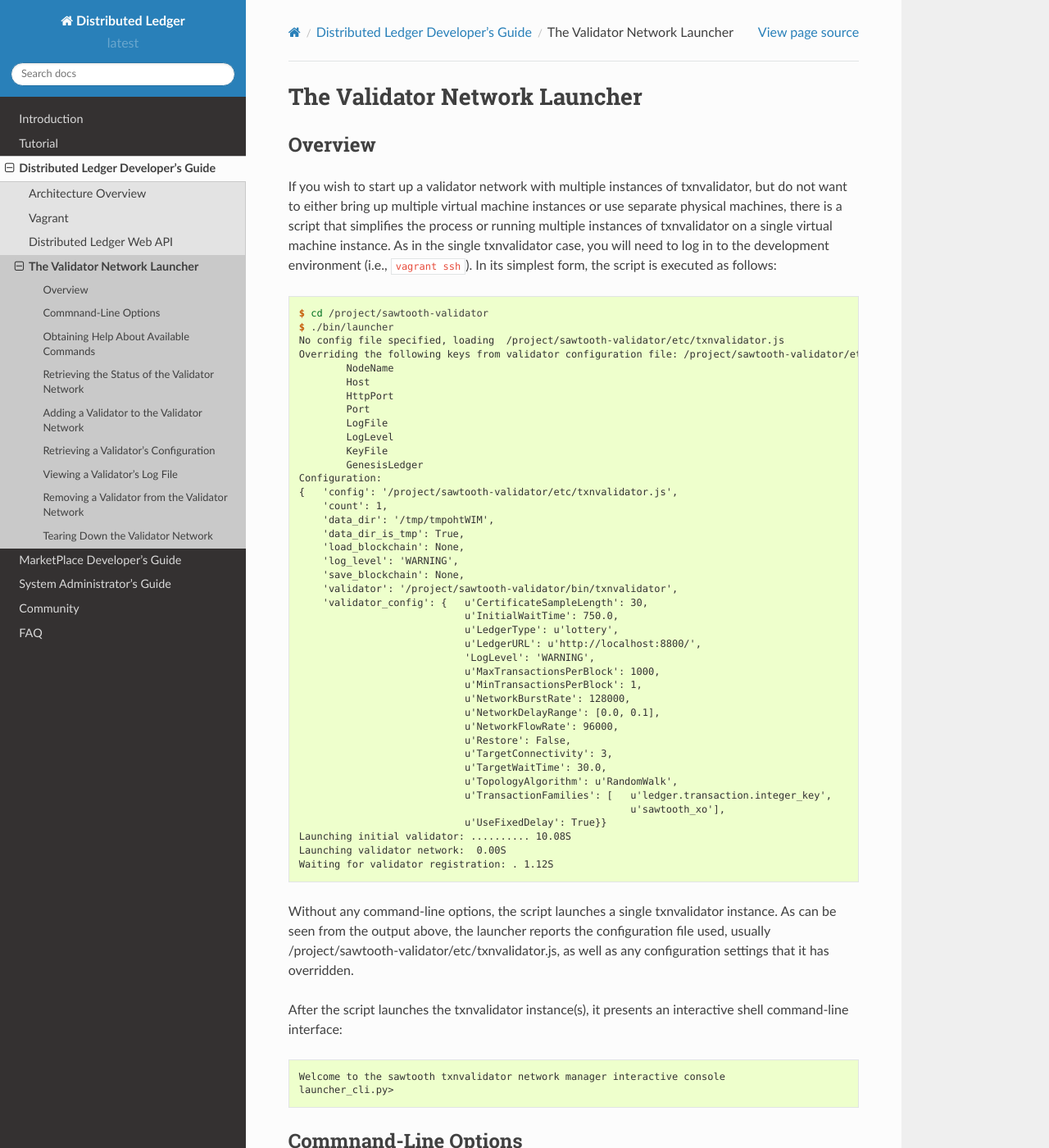
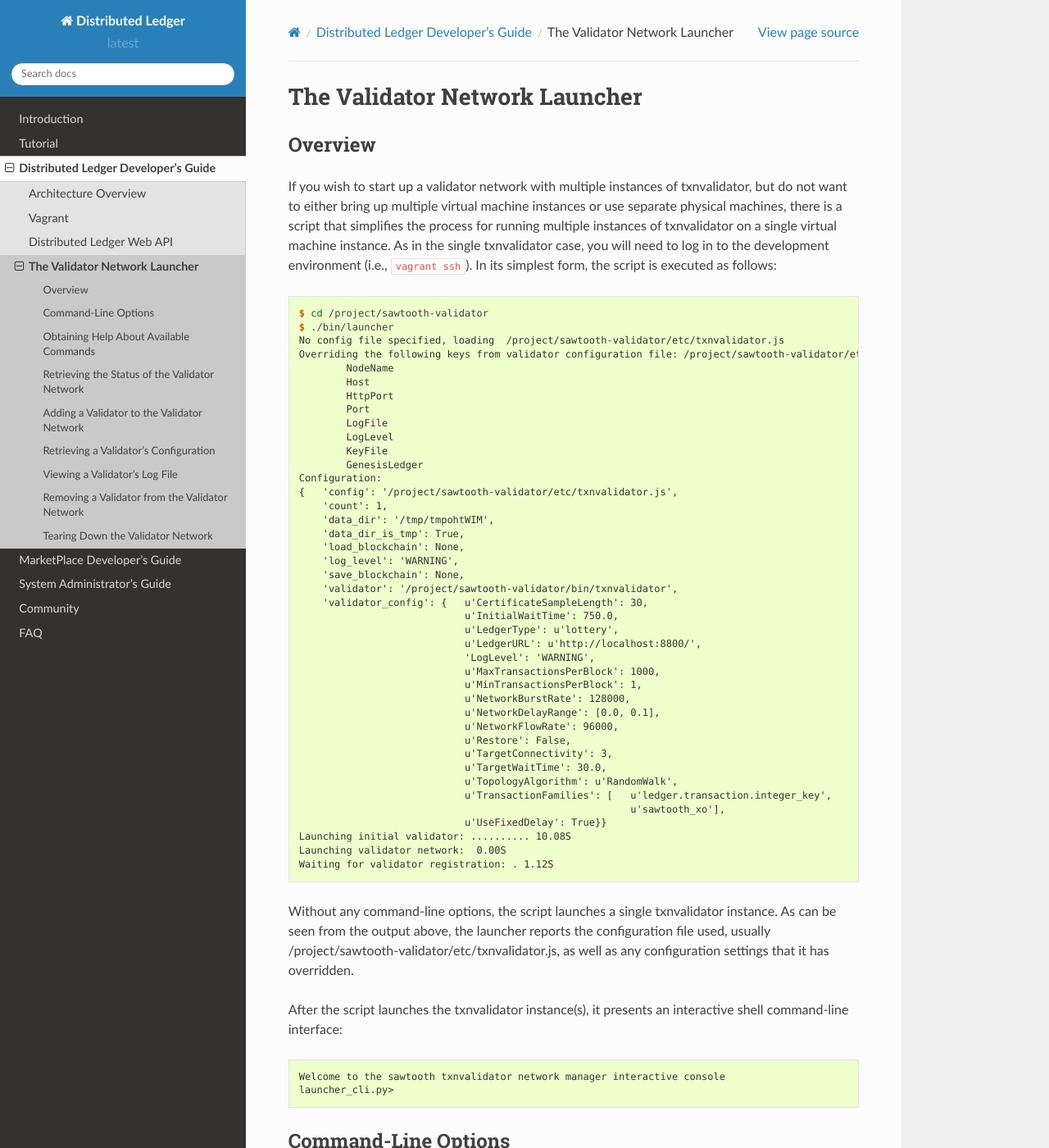
Before and after one commit to hyperledger-archives/sawtooth-core, a Sphinx documentation site: the page built from source/sawtooth_developers_guide/validator-network-launcher.rst, in a window 1280 px wide and 1400 px high. Shown: the whole window at 82% size. Built offline with Sphinx 7.4.7 and the Read the Docs theme 2.0.0, drawn with Linux system fonts in a browser that asks for light colours; pages that are not in the unit, such as notebooks, are missing from menus.

Commit message:
Fix minor typos in network launcher section

```diff
--- a/source/sawtooth_developers_guide/validator-network-launcher.rst
+++ b/source/sawtooth_developers_guide/validator-network-launcher.rst
@@ -6,7 +6,7 @@ Overview
 
 If you wish to start up a validator network with multiple instances of txnvalidator,
 but do not want to either bring up multiple virtual machine instances or use separate
-physical machines, there is a script that simplifies the process or running multiple
+physical machines, there is a script that simplifies the process for running multiple
 instances of txnvalidator on a single virtual machine instance.  As in the single
 txnvalidator case, you will need to log in to the development environment
 (i.e., ``vagrant ssh``).  In its simplest form, the script is executed as follows:
@@ -69,8 +69,8 @@ shell command-line interface:
     Welcome to the sawtooth txnvalidator network manager interactive console
     launcher_cli.py>
 
-Commnand-Line Options
----------------------
+Command-Line Options
+--------------------
 
 The launcher has numerous command-line options, all of which can be seen by
 executing the command with the ``--help`` (or ``-h``) command-line option.
```
